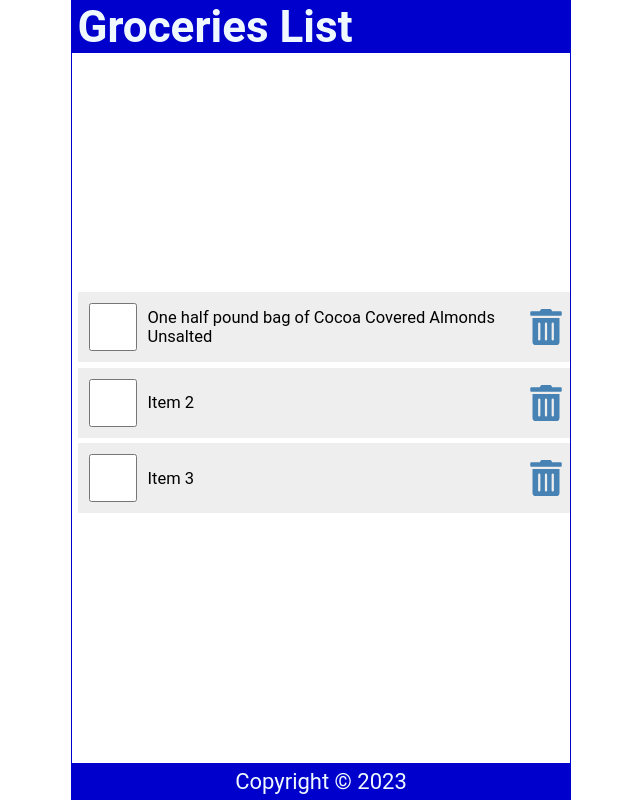
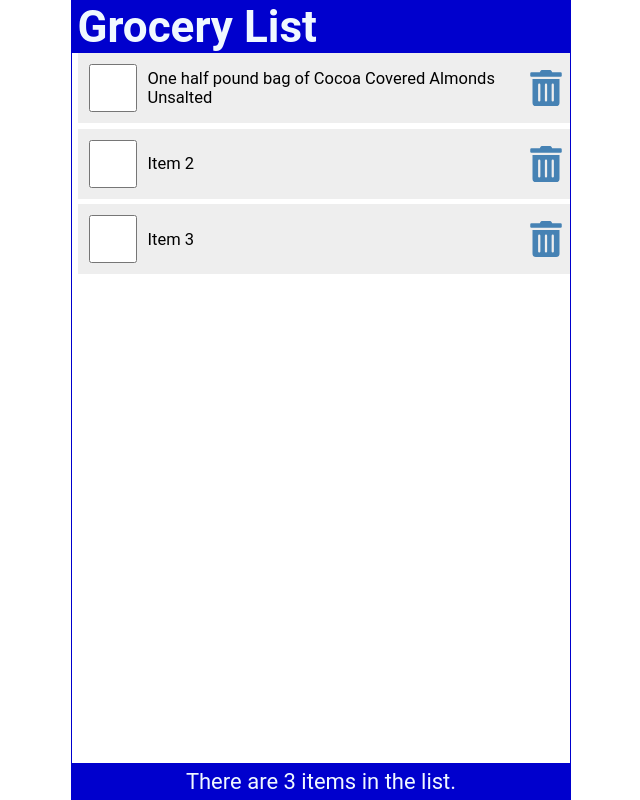
Before and after one commit to mtoce/Grocery-List, a React (Create React App) app: page / in a window 1280 px wide. Shown: the whole page, without its empty margins (319-959 px from the left). Built offline with nearby package versions, Linux system fonts and the light colour scheme.

Commit message:
Drilled props down to ItemList child and LineItem child components

```diff
--- a/src/App.js
+++ b/src/App.js
@@ -1,15 +1,53 @@
 import Header from './Header';
 import Content from './Content';
 import Footer from './Footer';
+import { useState } from 'react'
 
 function App() {
+  const itemsArray = [
+    {
+        id: 1,
+        checked: false,
+        item: "One half pound bag of Cocoa Covered Almonds Unsalted",
+    },
+    {
+        id: 2,
+        checked: false,
+        item: "Item 2",
+    },
+    {
+        id: 3,
+        checked: false,
+        item: "Item 3",
+    }
+  ]
+  const [items, setItems] = useState(itemsArray)
 
+  const handleCheck = (id) => {
+    // Recreate the list of items from default state by checking if an item is checked by the user. Swap the checked status if it is checked and return the same item if it is not checked.
+    const listItems = items.map((item) => item.id === id ? { ...item, checked: !item.checked } : item)
+    setItems(listItems)
+    // Save the state of the item list to local storage for use later (instead of going back to default state).
+    localStorage.setItem('shoppinglist', JSON.stringify(listItems))
+  }
+
+  const handleDelete = (id) => {
+    // console.log(id)
+    const listItems = items.filter((item) => item.id !== id)
+    setItems(listItems)
+    localStorage.setItem('shoppinglist', JSON.stringify(listItems))
+  }
 
   return (
     <div className="App">
-      <Header />
-      <Content />
-      <Footer/>
+      <Header title="Grocery List"/>
+      <Content
+        items={items}
+        setItems={setItems}
+        handleCheck={handleCheck}
+        handleDelete={handleDelete}
+      />
+      <Footer length={items.length}/>
     </div>
   );
 }
--- a/src/Content.js
+++ b/src/Content.js
@@ -1,66 +1,17 @@
-import { useState } from 'react'
-import { FaTrashAlt } from 'react-icons/fa'
+import ItemList from './ItemList'
 
-const Content = () => {
-    const itemsArray = [
-        {
-            id: 1,
-            checked: false,
-            item: "One half pound bag of Cocoa Covered Almonds Unsalted",
-        },
-        {
-            id: 2,
-            checked: false,
-            item: "Item 2",
-        },
-        {
-            id: 3,
-            checked: false,
-            item: "Item 3",
-        }
-    ]
-    const [items, setItems] = useState(itemsArray)
+const Content = ({ items, handleCheck, handleDelete }) => {
 
-    const handleCheck = (id) => {
-        // Recreate the list of items from default state by checking if an item is checked by the user. Swap the checked status if it is checked and return the same item if it is not checked.
-        const listItems = items.map((item) => item.id === id ? { ...item, checked: !item.checked } : item)
-        setItems(listItems)
-        // Save the state of the item list to local storage for use later (instead of going back to default state).
-        localStorage.setItem('shoppinglist', JSON.stringify(listItems))
-    }
-
-    const handleDelete = (id) => {
-        // console.log(id)
-        const listItems = items.filter((item) => item.id !== id)
-        setItems(listItems)
-        localStorage.setItem('shoppinglist', JSON.stringify(listItems))
-    }
 
   return (
     <main>
         {/* If there are items in the list (if it has a length not equal to 0), Show the list of items */}
         { items.length ? (
-            <ul>
-                {items.map((item) => (
-                    <li className='item' key={item.id}>
-                        <input
-                            type="checkbox"
-                            onChange={() => handleCheck(item.id)}
-                            checked={item.checked}
-                        />
-                        <label
-                            onDoubleClick={() => handleCheck(item.id)}
-                            // If the item is checked, cross out the label.
-                            style={(item.checked) ? { textDecoration:'line-through' } : null }
-                        >{item.item}</label>
-                        <FaTrashAlt
-                            onClick={() => handleDelete(item.id)}
-                            role="button"
-                            tabIndex="0"
-                        />
-                    </li>
-                ))}
-            </ul>
+            <ItemList
+                items={items}
+                handleCheck={handleCheck}
+                handleDelete={handleDelete}
+            />
             // If the list is empty, show the following message
         ) : (
             <p
--- a/src/Footer.js
+++ b/src/Footer.js
@@ -1,10 +1,9 @@
 import React from 'react'
 
-const Footer = () => {
-    const today = new Date();
+const Footer = ({ length }) => {
   return (
     <footer>
-        <p>Copyright &copy; {today.getFullYear()}</p>
+        <p>There are {length} { length === 1 ? 'item' : 'items'} in the list.</p>
     </footer>
   )
 }
--- a/src/Header.js
+++ b/src/Header.js
@@ -1,11 +1,15 @@
 import React from 'react'
 
-const Header = () => {
+const Header = ({ title }) => {
   return (
     <header>
-        <h1>Groceries List</h1>
+        <h1>{title}</h1>
     </header>
   )
 }
 
+Header.defaultProps = {
+    title: "Default Title"
+  }
+
 export default Header
--- /dev/null
+++ b/src/ItemList.js
@@ -0,0 +1,20 @@
+import React from 'react'
+import { FaTrashAlt } from 'react-icons/fa'
+import LineItem from './LineItem'
+
+const ItemList = ({ items, handleCheck, handleDelete }) => {
+  return (
+    <ul>
+    {items.map((item) => (
+        <LineItem
+            key={item.id}
+            item={item}
+            handleCheck={handleCheck}
+            handleDelete={handleDelete}
+        />
+    ))}
+    </ul>
+  )
+}
+
+export default ItemList
--- /dev/null
+++ b/src/LineItem.js
@@ -0,0 +1,27 @@
+import React from 'react'
+import { FaTrashAlt } from 'react-icons/fa'
+
+const LineItem = ({ item, handleCheck, handleDelete }) => {
+    return (
+        <li className='item' key={item.id}>
+            <input
+                type="checkbox"
+                onChange={() => handleCheck(item.id)}
+                checked={item.checked}
+            />
+            <label
+                onDoubleClick={() => handleCheck(item.id)}
+                // If the item is checked, cross out the label.
+                style={(item.checked) ? { textDecoration:'line-through' } : null }
+            >{item.item}</label>
+            <FaTrashAlt
+                onClick={() => handleDelete(item.id)}
+                role="button"
+                tabIndex="0"
+                aria-label={`Delete ${item.item}`}
+            />
+        </li>
+    )
+}
+
+export default LineItem
--- a/src/index.css
+++ b/src/index.css
@@ -44,7 +44,7 @@
   display: flex;
   flex-direction: column;
   flex-grow: 1;
-  justify-content: center;
+  justify-content: flex-start;
   align-items: center;
   overflow-y: auto;
 }
```
